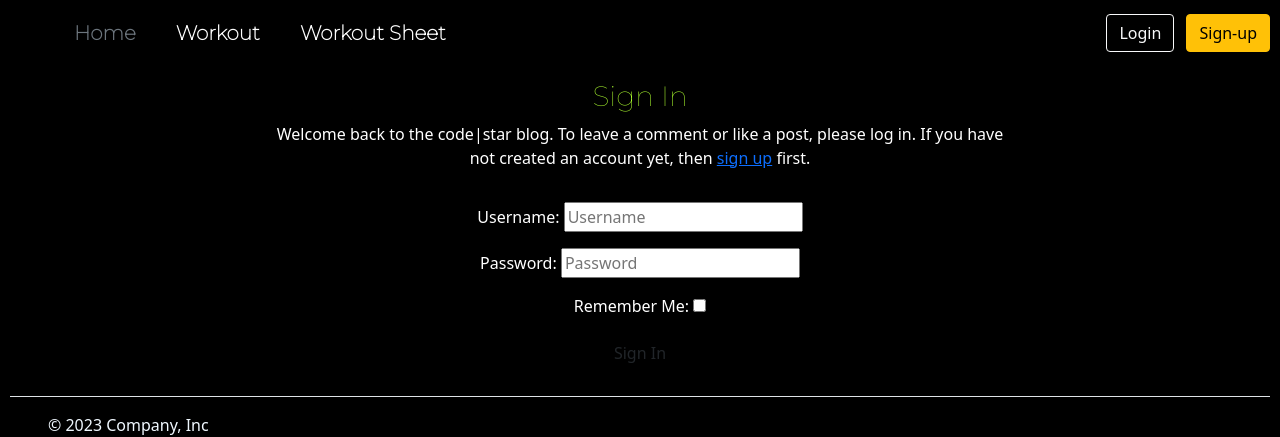
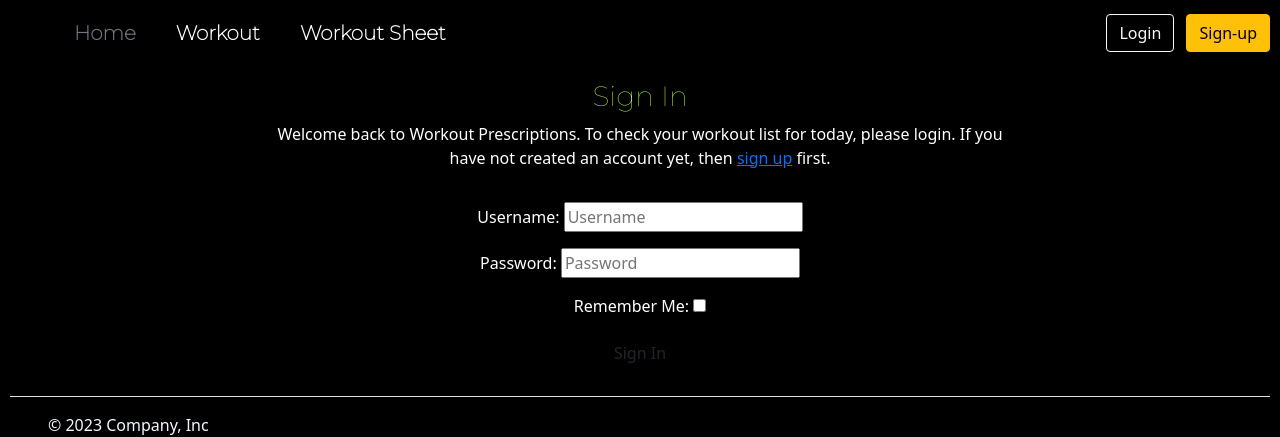
Before and after one commit to naragurgel/workout_prescription, a Django app: page /accounts/login/ in a window 1280 px wide. Shown: the top 437 px of the page. Run offline with Django 3.2, Linux system fonts and the light colour scheme; some libraries are stand-ins or nearby versions.

Commit message:
changed buttons for anchor (login/signup)

```diff
--- a/templates/account/login.html
+++ b/templates/account/login.html
@@ -12,7 +12,7 @@
     <div class="col-md-8 mt-3 offset-md-2">
       <h3>{% trans "Sign In" %}</h3>
 
-      <p>{% blocktrans %}Welcome back to the code|star blog. To leave a comment or like a post, please log in. If you
+      <p>{% blocktrans %}Welcome back to Workout Prescriptions. To check your workout list for today, please login. If you
         have not created an account yet, then <a class="link" href="{{ signup_url }}">sign up</a>
         first.{% endblocktrans %}</p>
     </div>
--- a/templates/account/signup.html
+++ b/templates/account/signup.html
@@ -10,7 +10,7 @@
     <div class="col-md-8 mt-3 offset-md-2">
       <h3>{% trans "Sign Up" %}</h3>
 
-      <p>{% blocktrans %}Welcome back to the code|star blog. Do you already have an account? Then please <a class="link"
+      <p>{% blocktrans %}Welcome back to the Workout Prescriptions. Do you already have an account? Then please <a class="link"
           href="{{ login_url }}">sign in</a> instead.{% endblocktrans %}</p>
     </div>
   </div>
--- a/templates/base.html
+++ b/templates/base.html
@@ -37,8 +37,8 @@
         <li><a href="{% url 'workout_sheet_list' %}" class="nav-link px-2 text-white">Workout Sheet</a></li>
     </ul>
     <div class="text-end">
-        <button href="{% url 'account_login' %}" type="button" class="btn btn-outline-light me-2">Login</button>
-        <button href="{% url 'account_signup' %}" type="button" class="btn btn-warning">Sign-up</button>
+        <a href="{% url 'account_login' %}" type="button" class="btn btn-outline-light me-2">Login</a>
+        <a href="{% url 'account_signup' %}" type="button" class="btn btn-warning">Sign-up</a>
     </div>
 </div>
     </header>
```
